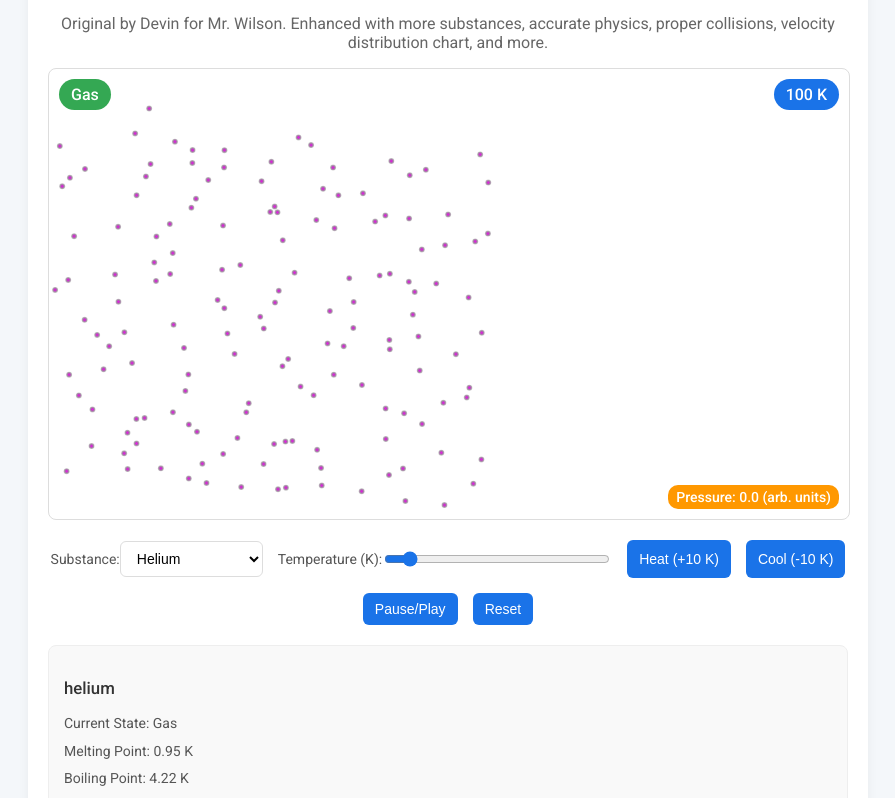
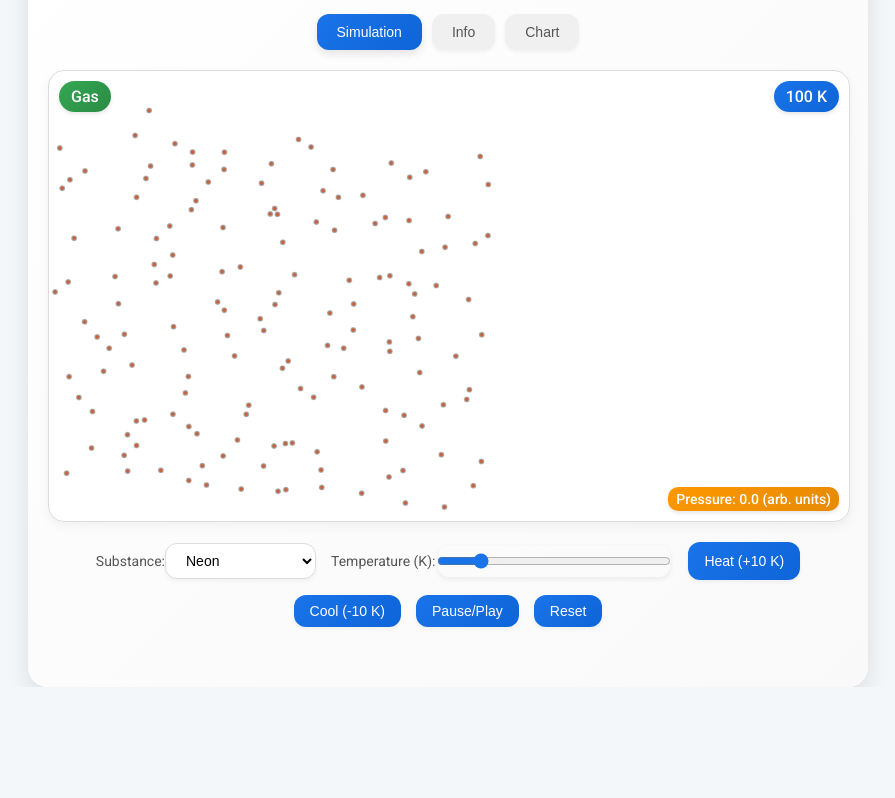
Before and after one commit to CueOnYT/StatesOfMatter, a plain HTML site: page index.html in a window 1280 px wide. Shown: the part 115-913 px from the top of the page, without its empty margins (192-1087 px from the left). After the commit the page ends 802 px from the top, so only its background shows below. Drawn offline with nearby package versions, Linux system fonts and the light colour scheme.

Commit message:
Update index.html

```diff
--- a/index.html
+++ b/index.html
@@ -3,7 +3,7 @@
 <head>
     <meta charset="UTF-8">
     <meta name="viewport" content="width=device-width, initial-scale=1.0">
-    <title>States of Matter By Devin</title>
+    <title>States Of Matter Particle’s By Devin</title>
     <link href="https://fonts.googleapis.com/css2?family=Roboto:wght@300;400;500&display=swap" rel="stylesheet">
     <script src="https://cdn.jsdelivr.net/npm/chart.js"></script>
     <style>
@@ -21,9 +21,9 @@
             max-width: 800px;
             width: 100%;
             padding: 40px 20px;
-            background: white;
-            border-radius: 12px;
-            box-shadow: 0 4px 12px rgba(0, 0, 0, 0.05);
+            background: linear-gradient(135deg, #ffffff, #f9f9f9);
+            border-radius: 20px;
+            box-shadow: 0 8px 24px rgba(0, 0, 0, 0.1);
         }
         h1 {
             font-size: 2em;
@@ -39,8 +39,9 @@
             position: relative;
             background-color: #ffffff;
             margin: 0 auto 20px;
-            border-radius: 8px;
+            border-radius: 16px;
             overflow: hidden;
+            box-shadow: 0 4px 12px rgba(0, 0, 0, 0.05);
         }
         #canvas {
             width: 100%;
@@ -53,10 +54,11 @@
             font-size: 16px;
             font-weight: 500;
             color: #fff;
-            background: #1a73e8;
+            background: linear-gradient(135deg, #1a73e8, #0d65d8);
             padding: 6px 12px;
             border-radius: 20px;
             z-index: 10;
+            box-shadow: 0 2px 4px rgba(0, 0, 0, 0.1);
         }
         #current-state {
             position: absolute;
@@ -65,10 +67,11 @@
             font-size: 16px;
             font-weight: 500;
             color: #fff;
-            background: #34a853;
+            background: linear-gradient(135deg, #34a853, #2b8a44);
             padding: 6px 12px;
             border-radius: 20px;
             z-index: 10;
+            box-shadow: 0 2px 4px rgba(0, 0, 0, 0.1);
         }
         #pressure {
             position: absolute;
@@ -77,10 +80,11 @@
             font-size: 14px;
             font-weight: 500;
             color: #fff;
-            background: #ff9800;
+            background: linear-gradient(135deg, #ff9800, #e68a00);
             padding: 4px 8px;
             border-radius: 10px;
             z-index: 10;
+            box-shadow: 0 2px 4px rgba(0, 0, 0, 0.1);
         }
         .controls {
             display: flex;
@@ -96,13 +100,18 @@
             color: #555;
         }
         select, input[type="range"], button {
-            padding: 8px 12px;
+            padding: 8px 16px;
             border: 1px solid #ddd;
-            border-radius: 6px;
+            border-radius: 12px;
             background: white;
             font-size: 14px;
             cursor: pointer;
-            transition: border-color 0.2s;
+            transition: all 0.2s ease;
+            box-shadow: 0 2px 4px rgba(0, 0, 0, 0.05);
+        }
+        select:hover, input[type="range"]:hover, button:hover {
+            border-color: #1a73e8;
+            box-shadow: 0 4px 8px rgba(0, 0, 0, 0.1);
         }
         select:focus, input[type="range"]:focus, button:focus {
             border-color: #1a73e8;
@@ -113,12 +122,12 @@
             accent-color: #1a73e8;
         }
         button {
-            background: #1a73e8;
+            background: linear-gradient(135deg, #1a73e8, #0d65d8);
             color: white;
             border: none;
         }
         button:hover {
-            background: #0d65d8;
+            background: linear-gradient(135deg, #0d65d8, #1a73e8);
         }
         #info {
             text-align: left;
@@ -126,9 +135,10 @@
             line-height: 1.6;
             color: #555;
             background: #f9f9f9;
-            padding: 15px;
-            border-radius: 8px;
+            padding: 20px;
+            border-radius: 16px;
             border: 1px solid #eee;
+            box-shadow: 0 2px 4px rgba(0, 0, 0, 0.05);
         }
         #info h2 {
             font-size: 1.2em;
@@ -143,12 +153,46 @@
             font-family: monospace;
             background: #e8f4f8;
             padding: 5px;
-            border-radius: 4px;
+            border-radius: 8px;
             color: #0066cc;
         }
         #chart-container {
             height: 300px;
             margin-top: 20px;
+            background: #ffffff;
+            border-radius: 16px;
+            padding: 10px;
+            box-shadow: 0 4px 12px rgba(0, 0, 0, 0.05);
+        }
+        .tab-buttons {
+            display: flex;
+            justify-content: center;
+            gap: 10px;
+            margin-bottom: 20px;
+        }
+        .tab-button {
+            padding: 10px 20px;
+            border: none;
+            border-radius: 12px;
+            background: #f0f0f0;
+            cursor: pointer;
+            transition: all 0.2s ease;
+            font-weight: 500;
+            color: #555;
+        }
+        .tab-button.active {
+            background: linear-gradient(135deg, #1a73e8, #0d65d8);
+            color: white;
+            box-shadow: 0 4px 8px rgba(0, 0, 0, 0.1);
+        }
+        .tab-button:hover {
+            background: #e0e0e0;
+        }
+        .tab-content {
+            display: none;
+        }
+        .tab-content.active {
+            display: block;
         }
         @media (max-width: 600px) {
             .container {
@@ -166,8 +210,13 @@
 </head>
 <body>
     <div class="container">
-        <h1>States of Matter Simulation - Upgraded Edition</h1>
-        <p style="text-align: center; color: #666;">Original by Devin for Mr. Wilson. Enhanced with more substances, accurate physics, proper collisions, velocity distribution chart, and more.</p>
+        <h1>States Of Matter Particle’s By Devin</h1>
+        <div class="tab-buttons">
+            <button class="tab-button active" onclick="openTab('simulation-tab')">Simulation</button>
+            <button class="tab-button" onclick="openTab('info-tab')">Info</button>
+            <button class="tab-button" onclick="openTab('chart-tab')">Chart</button>
+        </div>
+        <div id="simulation-tab" class="tab-content active">
             <div id="simulation">
                 <canvas id="canvas"></canvas>
                 <div id="thermometer">100 K</div>
@@ -177,36 +226,43 @@
             <div class="controls">
                 <label for="substance">Substance:
                     <select id="substance" onchange="updateSimulation()">
-                    <option value="helium">Helium</option>
-                    <option value="hydrogen">Hydrogen</option>
                         <option value="neon">Neon</option>
-                    <option value="nitrogen">Nitrogen</option>
+                        <option value="argon">Argon</option>
                         <option value="oxygen">Oxygen</option>
-                    <option value="argon">Argon</option>
-                    <option value="krypton">Krypton</option>
+                        <option value="water">Water</option>
+                        <option value="mercury">Mercury</option>
                         <option value="carbonDioxide">Carbon Dioxide</option>
-                    <option value="water">Water</option>
-                    <option value="ethanol">Ethanol</option>
-                    <option value="mercury">Mercury</option>
-                    <option value="iron">Iron</option>
                     </select>
                 </label>
                 <label for="temperature">Temperature (K):
-                <input type="range" id="temperature" min="0" max="4000" value="100" oninput="updateTemperature()">
+                    <input type="range" id="temperature" min="0" max="1000" value="100" oninput="updateTemperature()">
                 </label>
                 <button onclick="heatUp()">Heat (+10 K)</button>
                 <button onclick="coolDown()">Cool (-10 K)</button>
                 <button onclick="togglePause()">Pause/Play</button>
                 <button onclick="resetSimulation()">Reset</button>
             </div>
-        <div id="info">
-            <p>Average Kinetic Energy (simulated): <span id="avg-ke">0</span></p>
         </div>
+        <div id="info-tab" class="tab-content">
+            <div id="info"></div>
+        </div>
+        <div id="chart-tab" class="tab-content">
             <div id="chart-container">
                 <canvas id="chart"></canvas>
             </div>
         </div>
+    </div>
     <script>
+        function openTab(tabId) {
+            const tabs = document.querySelectorAll('.tab-content');
+            tabs.forEach(tab => tab.classList.remove('active'));
+            document.getElementById(tabId).classList.add('active');
+
+            const buttons = document.querySelectorAll('.tab-button');
+            buttons.forEach(button => button.classList.remove('active'));
+            event.target.classList.add('active');
+        }
+
         const canvas = document.getElementById('canvas');
         const ctx = canvas.getContext('2d');
         canvas.width = canvas.parentElement.clientWidth;
@@ -214,13 +270,16 @@
 
         const chartCtx = document.getElementById('chart').getContext('2d');
         const myChart = new Chart(chartCtx, {
-            type: 'bar',
+            type: 'line',
             data: {
                 labels: [],
                 datasets: [{
                     label: 'Velocity Distribution',
                     data: [],
-                    backgroundColor: '#1a73e8'
+                    backgroundColor: 'rgba(26, 115, 232, 0.2)',
+                    borderColor: '#1a73e8',
+                    fill: true,
+                    tension: 0.4
                 }]
             },
             options: {
@@ -230,26 +289,20 @@
                 plugins: {
                     title: {
                         display: true,
-                        text: 'Velocity Histogram (Gas State Only)'
+                        text: 'Velocity Histogram (Gas State Only)',
+                        font: { size: 16 }
                     }
                 }
             }
         });
 
-        // Updated substances with accurate data
         const substances = {
-            helium: { melting: 0.95, boiling: 4.22, color: '#ff00ff', molarMass: 0.004 },
-            hydrogen: { melting: 13.99, boiling: 20.27, color: '#ffff00', molarMass: 0.002 },
-            neon: { melting: 24.56, boiling: 27.1, color: '#ff4500', molarMass: 0.020 },
-            nitrogen: { melting: 63.23, boiling: 77.36, color: '#9900ff', molarMass: 0.028 },
-            oxygen: { melting: 54.36, boiling: 90.19, color: '#0000ff', molarMass: 0.032 },
-            argon: { melting: 83.81, boiling: 87.3, color: '#00ff00', molarMass: 0.04 },
-            krypton: { melting: 115.78, boiling: 119.93, color: '#00ff99', molarMass: 0.084 },
-            carbonDioxide: { melting: 216.55, boiling: 194.68, color: '#ffffff', molarMass: 0.044 },
+            neon: { melting: 24.56, boiling: 27.104, color: '#ff4500', molarMass: 0.02018 },
+            argon: { melting: 83.81, boiling: 87.302, color: '#00ff00', molarMass: 0.03995 },
+            oxygen: { melting: 54.36, boiling: 90.188, color: '#0000ff', molarMass: 0.032 },
             water: { melting: 273.15, boiling: 373.15, color: '#00ffff', molarMass: 0.018 },
-            ethanol: { melting: 159, boiling: 351.4, color: '#ff9900', molarMass: 0.046 },
-            mercury: { melting: 234.32, boiling: 629.88, color: '#a9a9a9', molarMass: 0.201 },
-            iron: { melting: 1811, boiling: 3134, color: '#666666', molarMass: 0.056 }
+            mercury: { melting: 234.32, boiling: 629.88, color: '#a9a9a9', molarMass: 0.2006 },
+            carbonDioxide: { melting: 216.55, boiling: 194.68, color: '#ffffff', molarMass: 0.044 }
         };
 
         let currentSubstance = 'neon';
@@ -299,7 +352,7 @@
         function ljForce(dist, epsilon = 1, sigma = 10) {
             if (dist === 0) return 0;
             const sr6 = Math.pow(sigma / dist, 6);
-            const forceMag = 24 * epsilon / dist * (2 * sr6 * sr6 - sr6) * 0.01; // Reduced force magnitude
+            const forceMag = 24 * epsilon / dist * (2 * sr6 * sr6 - sr6) * 0.01;
             return forceMag;
         }
 
@@ -332,7 +385,7 @@
         }
 
         function heatUp() {
-            temperature = Math.min(4000, temperature + 10);
+            temperature = Math.min(1000, temperature + 10);
             document.getElementById('temperature').value = temperature;
             updateTemperature();
         }
@@ -369,7 +422,7 @@
                 const dvy = p1.vy - p2.vy;
                 const dot = dvx * nx + dvy * ny;
                 if (dot < 0) {
-                    p1.vx -= dot * nx * 0.5; // Reduced collision impact
+                    p1.vx -= dot * nx * 0.5;
                     p1.vy -= dot * ny * 0.5;
                     p2.vx += dot * nx * 0.5;
                     p2.vy += dot * ny * 0.5;
@@ -388,12 +441,12 @@
             ctx.clearRect(0, 0, canvas.width, canvas.height);
             const subst = substances[currentSubstance];
             const state = getState(temperature, subst);
-            const speedFactor = Math.sqrt(temperature / 273) * 0.5; // Reduced speed factor
-            const vibrationAmp = Math.min(4, (temperature / subst.melting) * 1.5); // Reduced vibration
+            const speedFactor = Math.sqrt(temperature / 273) * 0.5;
+            const vibrationAmp = Math.min(4, (temperature / subst.melting) * 1.5);
 
             particles.forEach(p => { p.forceX = 0; p.forceY = 0; });
 
-            const epsilon = state === 'solid' ? 1.5 : state === 'liquid' ? 1.0 : 0.3; // Adjusted force strength
+            const epsilon = state === 'solid' ? 1.5 : state === 'liquid' ? 1.0 : 0.3;
             for (let i = 0; i < particles.length; i++) {
                 for (let j = i + 1; j < particles.length; j++) {
                     const dx = particles[i].x - particles[j].x;
@@ -416,21 +469,21 @@
             let sumKE = 0;
 
             particles.forEach(p => {
-                p.vx += p.forceX * 0.005 + (Math.random() - 0.5) * 0.02; // Reduced force and noise
+                p.vx += p.forceX * 0.005 + (Math.random() - 0.5) * 0.02;
                 p.vy += p.forceY * 0.005 + (Math.random() - 0.5) * 0.02;
 
                 if (state === 'solid') {
                     const dx = p.x - p.baseX;
                     const dy = p.y - p.baseY;
-                    p.forceX -= dx * 0.05; // Reduced spring constant
+                    p.forceX -= dx * 0.05;
                     p.forceY -= dy * 0.05;
                     p.vx += p.forceX * 0.005;
                     p.vy += p.forceY * 0.005;
                     p.x += (Math.random() - 0.5) * vibrationAmp;
                     p.y += (Math.random() - 0.5) * vibrationAmp;
                 } else if (state === 'liquid') {
-                    p.vy += 0.05; // Reduced gravity
-                    p.vx *= 0.98; // Increased damping
+                    p.vy += 0.05;
+                    p.vx *= 0.98;
                     p.vy *= 0.98;
                     p.x += p.vx;
                     p.y += p.vy;
@@ -439,8 +492,7 @@
                     p.y += p.vy * speedFactor;
                 }
 
-                // Wall collisions
-                if (p.x - particleRadius < 0) { p.x = particleRadius; p.vx = -p.vx * 0.8; wallCollisions++; } // Reduced bounce
+                if (p.x - particleRadius < 0) { p.x = particleRadius; p.vx = -p.vx * 0.8; wallCollisions++; }
                 if (p.x + particleRadius > canvas.width) { p.x = canvas.width - particleRadius; p.vx = -p.vx * 0.8; wallCollisions++; }
                 if (p.y - particleRadius < 0) { p.y = particleRadius; p.vy = -p.vy * 0.8; wallCollisions++; }
                 if (p.y + particleRadius > canvas.height) { p.y = canvas.height - particleRadius; p.vy = -p.vy * (state === 'liquid' ? 0.2 : 0.8); wallCollisions++; }
@@ -449,17 +501,16 @@
             });
 
             const avgKE = sumKE / numParticles;
-            if (document.getElementById('avg-ke')) document.getElementById('avg-ke').textContent = avgKE.toFixed(2);
+            const avgKeElement = document.getElementById('avg-ke');
+            if (avgKeElement) avgKeElement.textContent = avgKE.toFixed(2);
 
-            // Pressure heuristic
             if (state === 'gas') {
-                pressure = wallCollisions * speedFactor * 0.2; // Reduced pressure scaling
+                pressure = wallCollisions * speedFactor * 0.2;
             } else {
                 pressure = 0;
             }
             document.getElementById('pressure').textContent = `Pressure: ${pressure.toFixed(1)} (arb. units)`;
 
-            // Draw particles
             particles.forEach(p => {
                 const gradient = ctx.createRadialGradient(p.x, p.y, 0, p.x, p.y, particleRadius);
                 gradient.addColorStop(0, subst.color);
@@ -470,7 +521,6 @@
                 ctx.fill();
             });
 
-            // Update chart for gas state
             if (state === 'gas' && frame % 10 === 0) {
                 const speeds = particles.map(p => Math.sqrt(p.vx * p.vx + p.vy * p.vy) * speedFactor);
                 const maxSpeed = Math.max(...speeds, 1);
```
Lines whose indentation alone changed are shown as unchanged.
